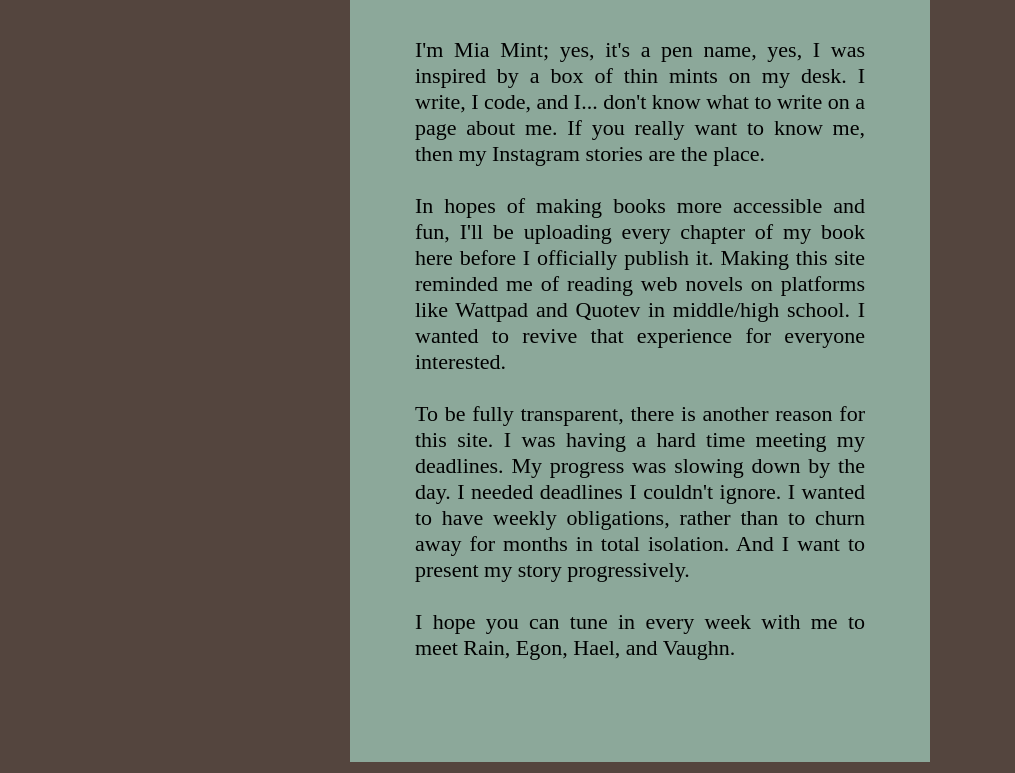
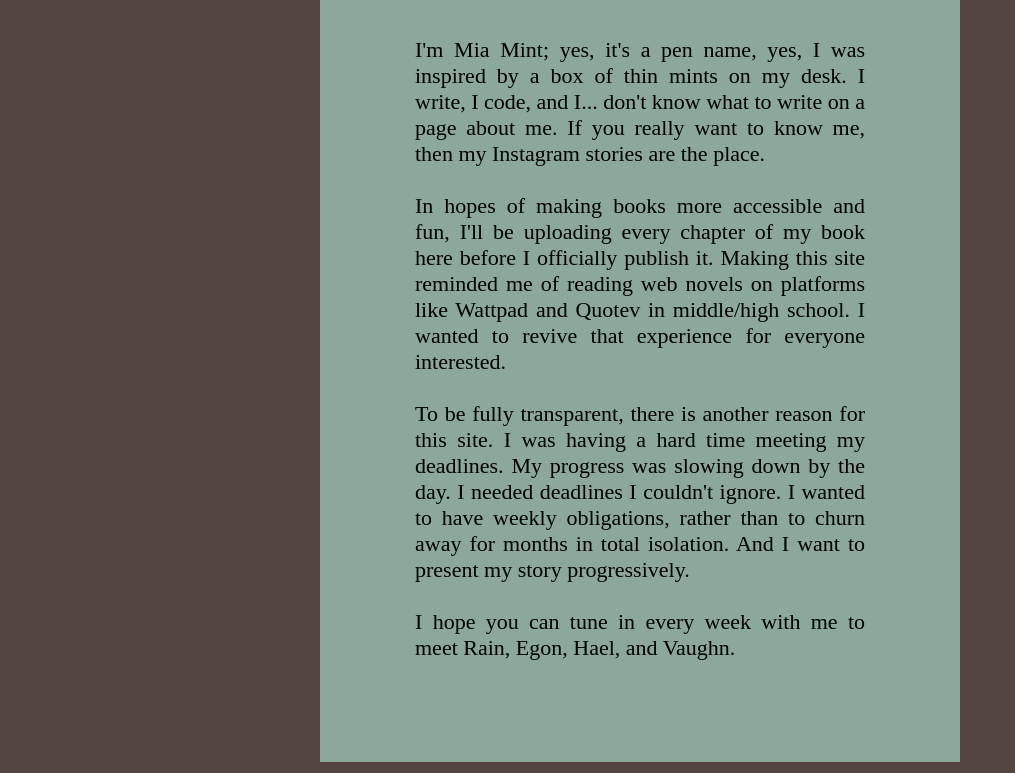
Before and after one commit to MiaMint-dev/HTLWS, a plain HTML site: page aboutme.html in a window 1280 px wide. Shown: the part 184-957 px from the top of the page, without its empty margins (0-1015 px from the left). Drawn offline with Linux system fonts and the light colour scheme.

Commit message:
Update style.css

```diff
--- a/style.css
+++ b/style.css
@@ -326,7 +326,7 @@ footer {
     display: flex;
     flex-direction: column;
     margin-top: 70px;
-    padding: 0px 40px;
+    padding: 0px 70px;
 
 }
 .my-letter h1{
```
